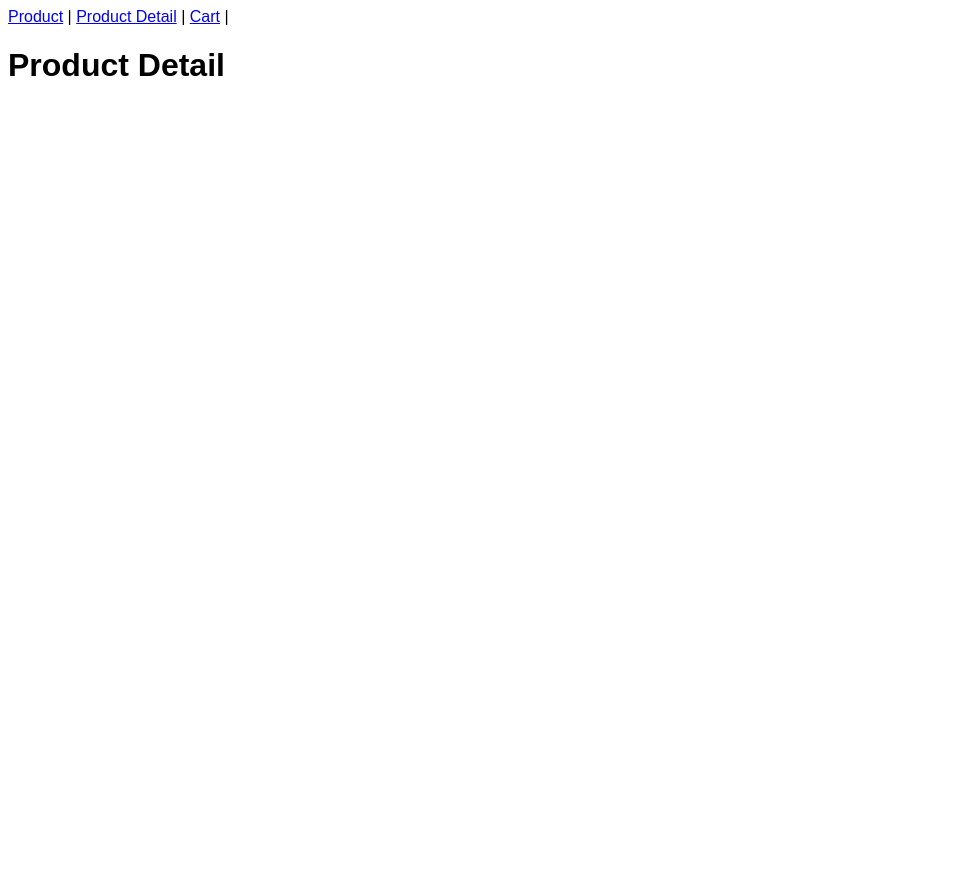
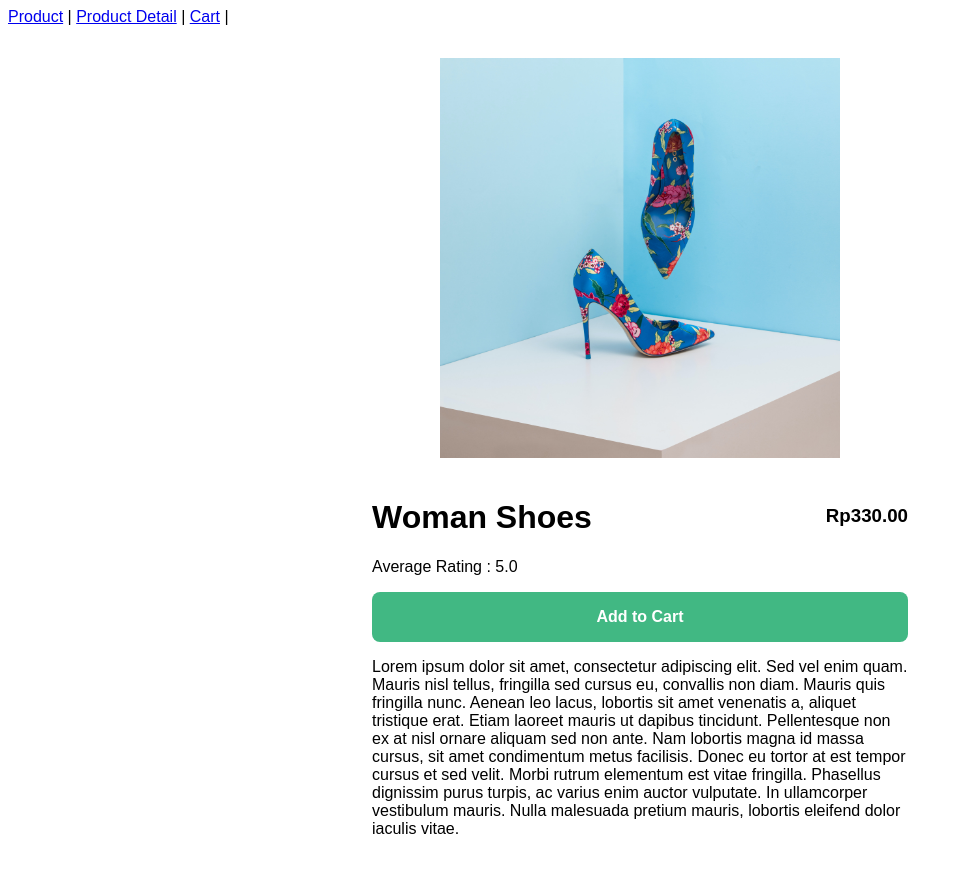
Before and after one commit to riseall/shopapp-client, a Vue app: page /product/109 in a window 1280 px wide. Shown: the top 872 px of the page, without its empty margins (0-962 px from the left). Before the commit the page ends 800 px from the top, so only its background shows below. Built offline with nearby package versions, Linux system fonts and the light colour scheme.

Commit message:
menambahkan product ke shop cart

```diff
--- a/src/views/cart/index-cart.vue
+++ b/src/views/cart/index-cart.vue
@@ -1,13 +1,76 @@
 <template>
     <div>
-        <h1>Shopping Cart</h1>
+        <div id="page-wrap">
+            <h1>Shopping Cart</h1>
+            <div v-for="item in cartItems" :key="item.id" class="product-container">
+                <img :src="item.imageUrl" alt="" class="product-image">
+                <div class="details-wrap">
+                    <h3>{{ item.name }}</h3>
+                    <p>Rp{{ item.price }}</p>
+                </div>
+                <button class="remove-button">Remove</button>
+            </div>
+            <h3 id="total">Total: {{ totalPrice }}</h3>
+            <button id="checkout-button">Checkout</button>
+        </div>
     </div>
 </template>
 
 <script>
+import { cartItems } from '@/data-seed'
+
 export default {
-
+    data() {
+        return {
+            cartItems
+        }
+    },
+    computed: {
+        totalPrice() {
+            return this.cartItems.reduce((total, item) => total + Number(item.price), 0)
+        }
+    }
 }
 </script>
 
-<style></style>
+<style scoped>
+h1 {
+    border-bottom: 1px solid #41B883;
+    margin: 0;
+    margin-top: 16px;
+    padding: 16px;
+}
+
+#total-price {
+    padding: 16px;
+    text-align: right;
+}
+
+#checkout-button {
+    width: 100%;
+}
+
+.product-container {
+    align-content: 'center';
+    border-bottom: 1px solid #ddd;
+    display: flex;
+    padding: 16px;
+    width: 100%;
+}
+
+.product-image {
+    flex: 1;
+    height: 100px;
+    max-width: 100px;
+}
+
+.details-wrap {
+    padding: 0 16px;
+    flex: 3;
+}
+
+.remove-button {
+    flex: 1;
+    margin: auto;
+}
+</style>
--- a/src/views/product/detail-prod.vue
+++ b/src/views/product/detail-prod.vue
@@ -1,12 +1,41 @@
 <template>
     <div>
-        <h1>Product Detail</h1>
+        <div>
+            <div id="page-wrap">
+                <div id="img-wrap">
+                    <img :src="product.imageUrl" alt="">
+                </div>
+                <div id="product-details">
+                    <h1>{{ product.name }}</h1>
+                    <h3 id="price">Rp{{ product.price }}</h3>
+                    <p>Average Rating : {{ product.averageRating }}</p>
+                    <button id="add-to-cart">Add to Cart</button>
+                    <p>{{ product.description }}</p>
+                </div>
+            </div>
+        </div>
     </div>
 </template>
 
 <script>
+import { products } from "../../data-seed"
+
 export default {
-
+    data() {
+        return {
+            products
+        }
+    },
+    computed: {
+        product() {
+            return this.products.find((p) => {
+                return p.id === this.$route.params.id
+            })
+        }
+    },
+    mounted() {
+        console.log(this.product)
+    }
 }
 </script>
 
```
